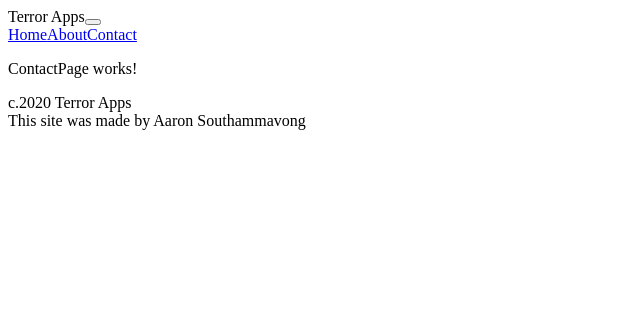
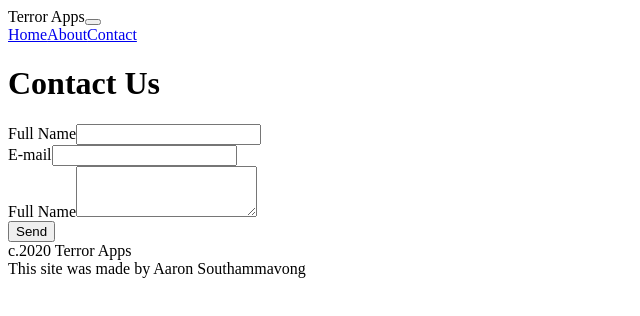
Before and after one commit to TerrorApps/TerrorApps.github.io, a React app: page /contact in a window 1280 px wide. Shown: the top 316 px of the page, without its empty margins (0-640 px from the left). Built offline with nearby package versions, Linux system fonts and the light colour scheme; the HTML template or start-up script is replaced by a standard one.

Commit message:
added babel plugin to handle classProperties, added contact page

```diff
--- a/package.json
+++ b/package.json
@@ -28,6 +28,8 @@
     "webpack-dev-server": "^3.11.0"
   },
   "dependencies": {
+    "@babel/plugin-proposal-class-properties": "^7.8.3",
+    "axios": "^0.19.2",
     "bootstrap": "^4.5.0",
     "jquery": "^3.5.1",
     "popper.js": "^1.16.1",
--- a/src/pages/ContactPage.jsx
+++ b/src/pages/ContactPage.jsx
@@ -1,7 +1,94 @@
-import React from 'react';
+import React, { Component } from 'react';
+import Form from 'react-bootstrap/Form';
+import Hero from '../components/Hero.jsx';
+import Content from '../components/Content.jsx';
 
-const ContactPage = (props) => {
-  return <p>ContactPage works!</p>;
-};
+import Button from 'react-bootstrap/Button';
+
+class ContactPage extends Component {
+  constructor(props) {
+    super(props);
+
+    this.state = {
+      name: '',
+      email: '',
+      message: '',
+      disabled: false,
+      emailSent: null,
+    };
+  }
+
+  handleChange = (event) => {
+    console.log(event);
+    const target = event.target;
+    const value = target.type === 'checkbox' ? target.checked : target.value;
+    const name = target.name;
+
+    this.setState({
+      [name]: value,
+    });
+  };
+
+  render() {
+    return (
+      <div>
+        <Hero title={this.props.title} />
+        <Content>
+          <Form onSubmit={this.handleSubmit}>
+            <Form.Group>
+              <Form.Label htmlFor="full-name">Full Name</Form.Label>
+              <Form.Control
+                id="full-name"
+                name="name"
+                type="text"
+                value={this.state.name}
+                onChange={this.handleChange}
+              />
+            </Form.Group>
+
+            <Form.Group>
+              <Form.Label htmlFor="email">E-mail</Form.Label>
+              <Form.Control
+                id="email"
+                name="email"
+                type="email"
+                value={this.state.email}
+                onChange={this.handleChange}
+              />
+            </Form.Group>
+
+            <Form.Group>
+              <Form.Label htmlFor="message">Full Name</Form.Label>
+              <Form.Control
+                id="message"
+                name="message"
+                as="textarea"
+                rows={3}
+                value={this.state.message}
+                onChange={this.handleChange}
+              />
+            </Form.Group>
+
+            <Button
+              className="d-inline-block"
+              variant="primary"
+              type="submit"
+              disabled={this.state.disabled}
+            >
+              Send
+            </Button>
+
+            {this.state.emailSent === true && (
+              <p className="d-inline success-msg">Email Sent</p>
+            )}
+            {this.state.emailSent === false && (
+              <p className="d-inline error-msg">Email Not Sent</p>
+            )}
+          </Form>
+        </Content>
+      </div>
+    );
+  }
+}
 
 export default ContactPage;
--- a/webpack.config.js
+++ b/webpack.config.js
@@ -35,5 +35,6 @@
     port: 9000,
     watchContentBase: true,
     progress: true,
+    historyApiFallback: true,
   },
 };
```
Also changed, not shown: .babelrc, 1 other file (tests, documents, lock files or other folders).
